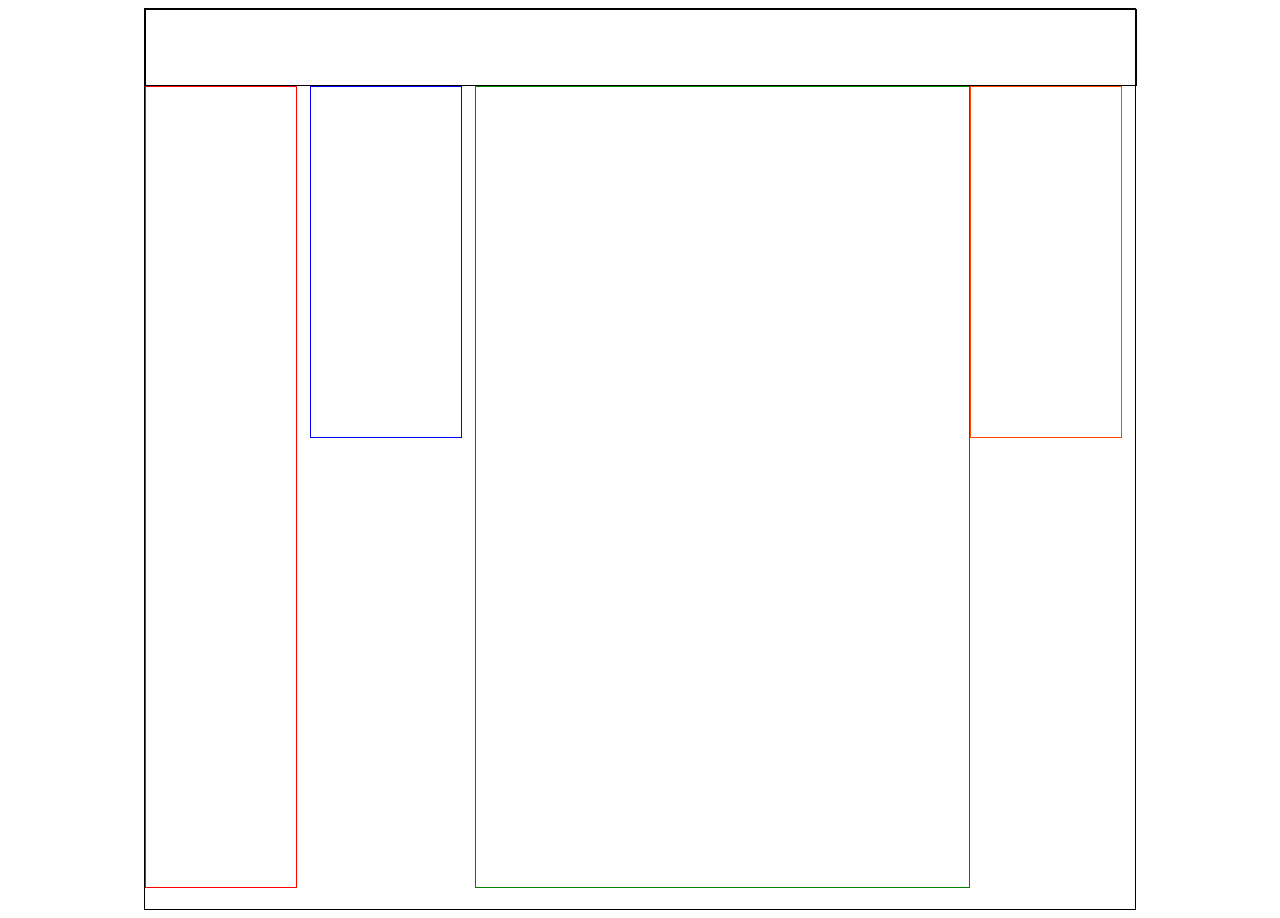
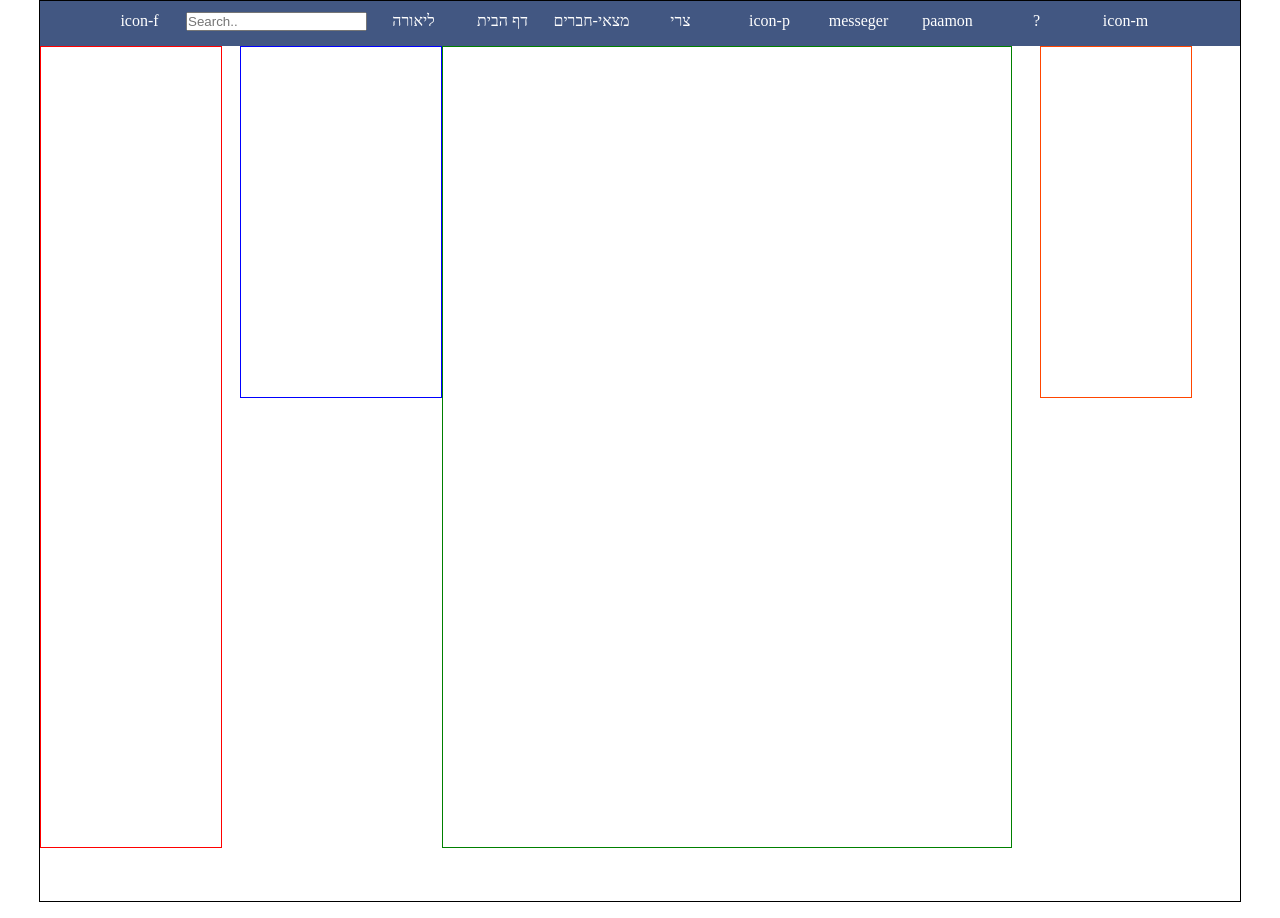
Before and after one commit to amarliora/fullstack-homework, a plain HTML site: page facebook.html in a window 1280 px wide. Drawn offline with Linux system fonts and the light colour scheme.

Commit message:
nav facebook

```diff
--- a/facebook.html
+++ b/facebook.html
@@ -9,11 +9,16 @@
 </head>
 
 <style>
+    * {
+        margin: 0px;
+        padding: 0px;
+    }
+
     .wrap {
         display: grid;
         grid-template-columns: 1fr 1fr 3fr 1fr;
         grid-template-rows: repeat(10, 1fr);
-        width: 990px;
+        width: 1200px;
         height: 900px;
         border: 1px solid black;
         margin: auto
@@ -22,50 +27,91 @@
     .nav {
         grid-column: 1/6;
         grid-row: 1;
-        height: 75px;
+        height: 45px;
         width: 100%;
-        border: 1px solid black;
+        background-color: #425782;
+        display: flex;
+        justify-content: center;
     }
 
-    .pages{
+    .nav input [type=text] {
+        padding: 6px;
+    }
+
+    .nav ul {
+        list-style-type: none;
+        padding: 0px;
+        margin-right: 15px;
+        margin-top: 5px;
+    }
+    .nav ul a{
+        color:black;
+
+    }
+
+    .nav li {
+        display: inline-block;
+        width: 85px;
+        color:white;
+        text-align: center;
+        line-height: 30px;
+        height: 30px;
+    }
+
+    .pages {
         grid-column: 1;
         grid-row: 2/3;
         height: 800px;
-            width: 150px;
+        width: 90%;
         border: 1px solid red;
+          display: flex;
+         flex-direction: column;
+
     }
 
-    .stories{
+    .stories {
         grid-column: 2;
         grid-row: 2/5;
-            width: 150px;
+        width: 200px;
         height: 350px;
         border: 1px solid blue;
     }
 
-    .wall{
+    .wall {
         grid-column: 3;
         grid-row: 2/10;
-            width: 350;
+        width: 95%;
         height: 800px;
         border: 1px solid green;
     }
 
-    .comunication{
+    .comunication {
         grid-column: 4;
         grid-row: 2/5;
         width: 150px;
         height: 350px;
         border: 1px solid orangered;
     }
-
-
 </style>
 
 <body>
     <div class="wrap">
         <div class="nav">
-
+          <nav>
+              <ul>
+           <a href="#"> <li><img>icon-f</img></li></a>
+           <a href="#"> <input type="text" placeholder="Search.."></a>
+                 <a href="#"> <li>ליאורה</li></a>
+                    <a href="#"> <li>דף הבית</li></a>
+                      <a href="#"> <li>מצאי-חברים</li></a>
+                         <a href="#"><li>צרי</li></a>
+                           <a href="#"> <li>icon-p</li></a>
+                            <a href="#"> <li>messeger</li></a>
+                             <a href="#"><li>paamon</li></a>
+                               <a href="#"> <li>?</li></a>
+                                 <a href="#"> <li>icon-m</li></a>
+                </ul>
+            </nav>
         </div>
 
         <div class="pages">
```
Lines whose indentation alone changed are shown as unchanged.
